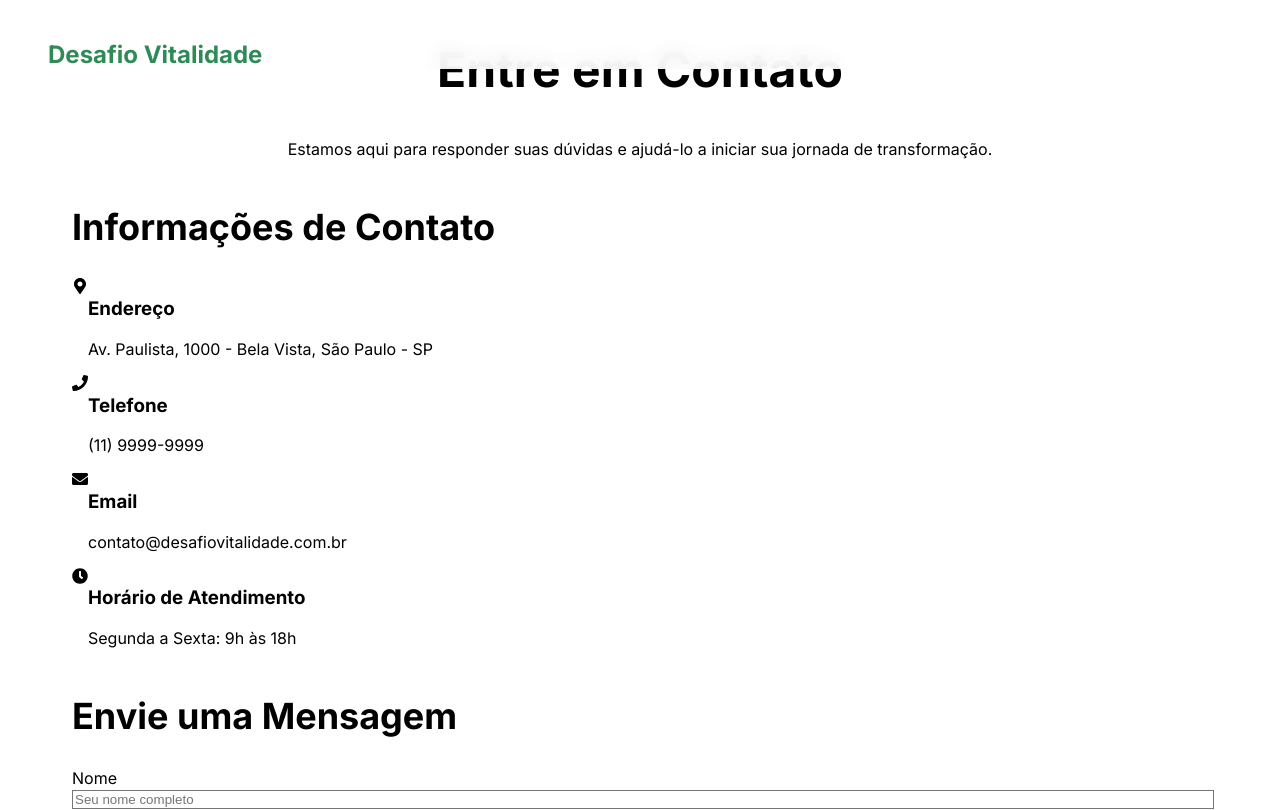
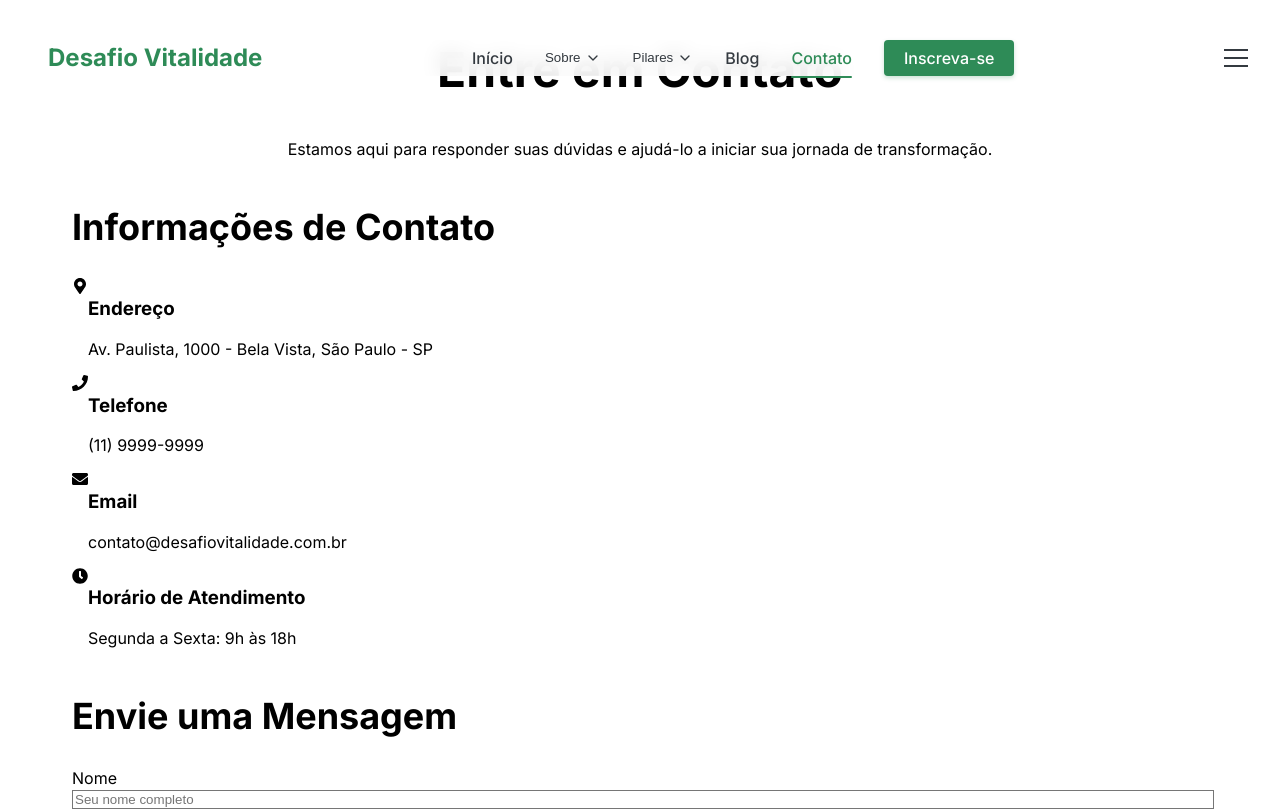
Before and after one commit to denerval1111/denerval1111-nextjs-boilerplate-novo, a Next.js app: page /contato in a window 1280 px wide. Shown: the top 810 px of the page. Built offline with nearby package versions, Linux system fonts and the light colour scheme.

Commit message:
Update Navbar.tsx

```diff
--- a/components/Navbar.tsx
+++ b/components/Navbar.tsx
@@ -52,7 +52,8 @@ export default function Navbar() {
       style={{
         backgroundColor: scrolled ? 'white' : 'rgba(255, 255, 255, 0.9)',
         boxShadow: scrolled ? '0 4px 6px rgba(0, 0, 0, 0.05)' : 'none',
-        backdropFilter: 'blur(10px)'
+        backdropFilter: 'blur(10px)',
+        zIndex: 9999
       }}
     >
       <div style={{
@@ -61,7 +62,8 @@ export default function Navbar() {
         padding: '0 1rem',
         display: 'flex',
         justifyContent: 'space-between',
-        alignItems: 'center'
+        alignItems: 'center',
+        width: '100%'
       }}>
         {/* Logo */}
         <Link href="/" style={{
@@ -76,7 +78,7 @@ export default function Navbar() {
         </Link>
 
         {/* Desktop Navigation */}
-        <nav className="hidden md:flex items-center gap-8">
+        <nav className="hidden md:flex md:items-center md:gap-8" style={{ display: 'none' }}>
           <NavLink href="/" active={isActive('/')}>
             Início
           </NavLink>
@@ -120,7 +122,8 @@ export default function Navbar() {
                 transition: 'all 0.2s ease',
                 transformOrigin: 'top center',
                 padding: '0.5rem 0',
-                marginTop: '0.5rem'
+                marginTop: '0.5rem',
+                zIndex: 9999
               }}
               className="group-hover:opacity-100 group-hover:visible"
             >
@@ -186,7 +189,8 @@ export default function Navbar() {
                 transition: 'all 0.2s ease',
                 transformOrigin: 'top center',
                 padding: '0.5rem 0',
-                marginTop: '0.5rem'
+                marginTop: '0.5rem',
+                zIndex: 9999
               }}
               className="group-hover:opacity-100 group-hover:visible"
             >
@@ -239,11 +243,192 @@ export default function Navbar() {
           </Link>
         </nav>
 
+        {/* Desktop Navigation - Alternativa sem Tailwind */}
+        <div style={{
+          display: 'flex',
+          alignItems: 'center',
+          gap: '2rem'
+        }} className="desktop-nav">
+          <NavLink href="/" active={isActive('/')}>
+            Início
+          </NavLink>
+
+          {/* Dropdown - Sobre */}
+          <div style={{ position: 'relative' }} className="group">
+            <button
+              style={{
+                display: 'flex',
+                alignItems: 'center',
+                gap: '0.25rem',
+                color: isSubActive(['/sobre', '/depoimentos']) ? '#2E8B57' : '#343A40',
+                fontWeight: '500',
+                padding: '0.5rem 0',
+                background: 'none',
+                border: 'none',
+                cursor: 'pointer',
+                position: 'relative'
+              }}
+              className="hover:text-verde-vitalidade transition-colors"
+            >
+              Sobre
+              <svg width="16" height="16" viewBox="0 0 24 24" fill="none" stroke="currentColor" strokeWidth="2" strokeLinecap="round" strokeLinejoin="round">
+                <polyline points="6 9 12 15 18 9"></polyline>
+              </svg>
+            </button>
+
+            {/* Dropdown Menu */}
+            <div
+              style={{
+                position: 'absolute',
+                top: '100%',
+                left: '50%',
+                transform: 'translateX(-50%)',
+                backgroundColor: 'white',
+                borderRadius: '8px',
+                boxShadow: '0 4px 6px rgba(0, 0, 0, 0.1), 0 1px 3px rgba(0, 0, 0, 0.08)',
+                width: '200px',
+                opacity: 0,
+                visibility: 'hidden',
+                transition: 'all 0.2s ease',
+                transformOrigin: 'top center',
+                padding: '0.5rem 0',
+                marginTop: '0.5rem',
+                zIndex: 9999
+              }}
+              className="dropdown-menu"
+            >
+              {/* Seta do dropdown */}
+              <div style={{
+                position: 'absolute',
+                top: '-8px',
+                left: '50%',
+                transform: 'translateX(-50%) rotate(45deg)',
+                width: '16px',
+                height: '16px',
+                backgroundColor: 'white',
+                zIndex: -1
+              }}></div>
+
+              <DropdownLink href="/sobre/programa" active={isActive('/sobre/programa')}>
+                O Programa
+              </DropdownLink>
+              <DropdownLink href="/sobre/equipe" active={isActive('/sobre/equipe')}>
+                Nossa Equipe
+              </DropdownLink>
+              <DropdownLink href="/depoimentos" active={isActive('/depoimentos')}>
+                Depoimentos
+              </DropdownLink>
+            </div>
+          </div>
+
+          {/* Dropdown - Pilares */}
+          <div style={{ position: 'relative' }} className="group">
+            <button
+              style={{
+                display: 'flex',
+                alignItems: 'center',
+                gap: '0.25rem',
+                color: isSubActive(['/pilares']) ? '#2E8B57' : '#343A40',
+                fontWeight: '500',
+                padding: '0.5rem 0',
+                background: 'none',
+                border: 'none',
+                cursor: 'pointer'
+              }}
+              className="hover:text-verde-vitalidade transition-colors"
+            >
+              Pilares
+              <svg width="16" height="16" viewBox="0 0 24 24" fill="none" stroke="currentColor" strokeWidth="2" strokeLinecap="round" strokeLinejoin="round">
+                <polyline points="6 9 12 15 18 9"></polyline>
+              </svg>
+            </button>
+
+            {/* Dropdown Menu */}
+            <div
+              style={{
+                position: 'absolute',
+                top: '100%',
+                left: '50%',
+                transform: 'translateX(-50%)',
+                backgroundColor: 'white',
+                borderRadius: '8px',
+                boxShadow: '0 4px 6px rgba(0, 0, 0, 0.1), 0 1px 3px rgba(0, 0, 0, 0.08)',
+                width: '220px',
+                opacity: 0,
+                visibility: 'hidden',
+                transition: 'all 0.2s ease',
+                transformOrigin: 'top center',
+                padding: '0.5rem 0',
+                marginTop: '0.5rem',
+                zIndex: 9999
+              }}
+              className="dropdown-menu"
+            >
+              {/* Seta do dropdown */}
+              <div style={{
+                position: 'absolute',
+                top: '-8px',
+                left: '50%',
+                transform: 'translateX(-50%) rotate(45deg)',
+                width: '16px',
+                height: '16px',
+                backgroundColor: 'white',
+                zIndex: -1
+              }}></div>
+
+              <DropdownLink href="/pilares/medicina-regenerativa" active={isActive('/pilares/medicina-regenerativa')}>
+                Medicina Regenerativa
+              </DropdownLink>
+              <DropdownLink href="/pilares/nutrologia" active={isActive('/pilares/nutrologia')}>
+                Nutrologia
+              </DropdownLink>
+              <DropdownLink href="/pilares/saude-mental" active={isActive('/pilares/saude-mental')}>
+                Saúde Mental
+              </DropdownLink>
+              <DropdownLink href="/pilares/gerenciamento-peso" active={isActive('/pilares/gerenciamento-peso')}>
+                Gerenciamento de Peso
+              </DropdownLink>
+            </div>
+          </div>
+
+          <NavLink href="/blog" active={isActive('/blog')}>
+            Blog
+          </NavLink>
+
+          <NavLink href="/contato" active={isActive('/contato')}>
+            Contato
+          </NavLink>
+
+          <Link href="/inscricao" style={{
+            backgroundColor: '#2E8B57',
+            color: 'white',
+            padding: '0.5rem 1.25rem',
+            borderRadius: '4px',
+            fontWeight: '500',
+            textDecoration: 'none',
+            transition: 'all 0.3s ease',
+            boxShadow: '0 2px 4px rgba(46, 139, 87, 0.25)'
+          }} className="hover:bg-opacity-90 hover:shadow-md">
+            Inscreva-se
+          </Link>
+        </div>
+
         {/* Mobile Menu Button */}
         <button
           onClick={toggleMobileMenu}
           className="flex flex-col justify-between w-6 h-[18px] bg-transparent border-none cursor-pointer p-0 md:hidden"
           aria-label="Menu"
+          style={{
+            display: 'flex',
+            flexDirection: 'column',
+            justifyContent: 'space-between',
+            width: '24px',
+            height: '18px',
+            background: 'none',
+            border: 'none',
+            cursor: 'pointer',
+            padding: 0
+          }}
         >
           <span style={{
             display: 'block',
@@ -280,7 +465,7 @@ export default function Navbar() {
         right: 0,
         bottom: 0,
         backgroundColor: 'white',
-        zIndex: 40,
+        zIndex: 9998,
         padding: '1.5rem',
         transform: mobileMenuOpen ? 'translateX(0)' : 'translateX(100%)',
         transition: 'transform 0.3s ease',
@@ -465,3 +650,21 @@ function MobileAccordion({ title, active, children }: { title: string, active: b
     </div>
   );
 }
+
+// Adicione este CSS ao seu arquivo CSS global
+// .group:hover .dropdown-menu {
+//   opacity: 1;
+//   visibility: visible;
+// }
+
+// @media (max-width: 768px) {
+//   .desktop-nav {
+//     display: none;
+//   }
+// }
+
+// @media (min-width: 768px) {
+//   .desktop-nav {
+//     display: flex;
+//   }
+// }
```
